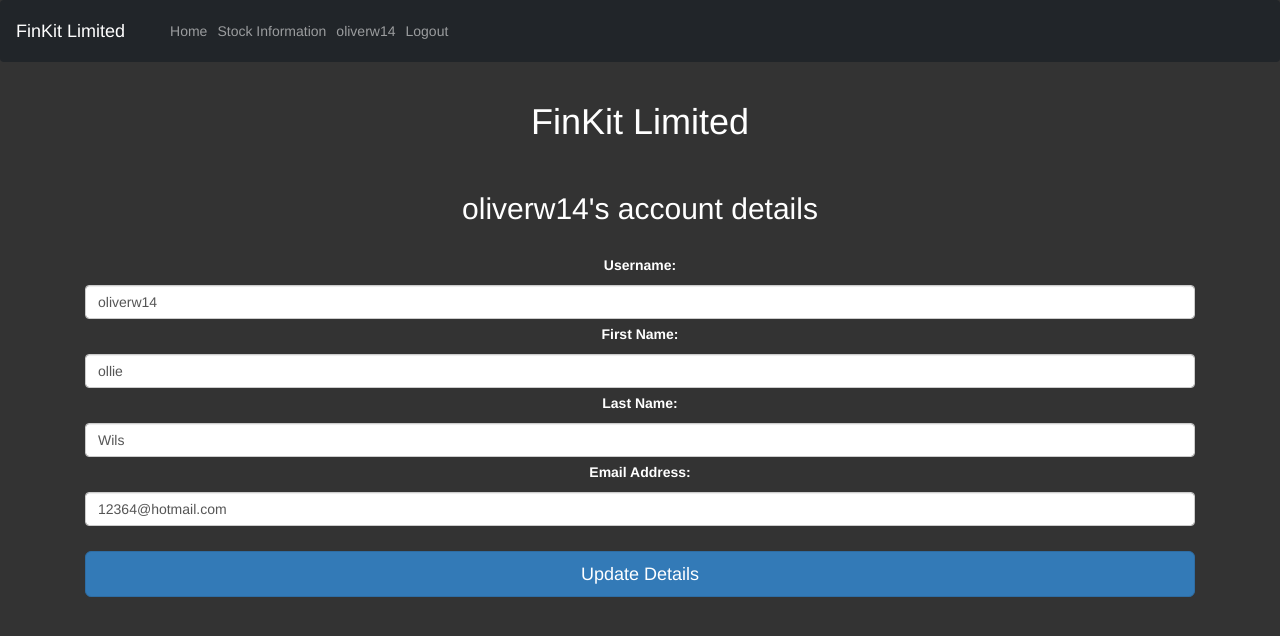
After one commit to Oliverw14/EP1447621, a Flask app: page /account/1 in a window 1280 px wide. The commit adds this page. Shown: the top 636 px of the page. Run offline with Flask 2, Linux system fonts and the light colour scheme; a user stored in the database is signed in; data comes from the database, SQL or seed files in the repository; both versions use the stored data as it was after the commit; tables that the repository leaves empty hold one stand-in row (values such as "Sample post"); some libraries are stand-ins or nearby versions.

Commit message:
more admin features

```diff
--- a/FinKit/forms.py
+++ b/FinKit/forms.py
@@ -28,3 +28,12 @@ class LoginForm(FlaskForm):
     username = StringField(label='Username:', validators = [DataRequired()])
     password = PasswordField(label='Password:', validators=[DataRequired()])
     submit = SubmitField(label='Login')
+
+class UserUpdateForm(FlaskForm):
+    username = StringField(label='Username:', validators = [Length(min=2, max=30)])
+    firstname = StringField(label='First Name:', validators=[Length(min=2, max=30)])
+    lastname = StringField(label='Last Name:', validators=[Length(min=2, max=30)])
+    email_address = StringField(label='Email Address:', validators=[Email()])
+    password_1 = PasswordField(label='Password:', validators=[Length(min=6)])
+    password_2 = PasswordField(label='Confirm Password:', validators=[Length(min=6)])
+    submit = SubmitField(label='Update Details')
--- a/FinKit/models.py
+++ b/FinKit/models.py
@@ -28,7 +28,6 @@ class User(db.Model, UserMixin):
         return bcrypt.check_password_hash(self.Password_hash, attempted_password)
 
 
-
 class Accounts(db.Model):
     id = db.Column(db.Integer(), primary_key=True)
     FirstName = db.Column(db.String(length=30), nullable=False)
--- a/FinKit/routes.py
+++ b/FinKit/routes.py
@@ -1,7 +1,7 @@
 from FinKit import app
-from flask import render_template, redirect, url_for, flash, get_flashed_messages
+from flask import render_template, redirect, request, url_for, flash, get_flashed_messages
 from FinKit.models import Accounts, User
-from FinKit.forms import RegisterForm, LoginForm
+from FinKit.forms import RegisterForm, LoginForm, UserUpdateForm
 from FinKit import db
 from flask_login import login_user, logout_user, login_required
 
@@ -53,10 +53,31 @@ def stock_page():
 @app.route('/admin')
 def admin_page():
     users = User.query.all()
-    return render_template('accountInfo.html', Users=users )
+    return render_template('adminPage.html', Users=users )
 
 @app.route('/logout')
 def logout_page():
     logout_user()
     flash("You have been logged out!", category='info')
     return redirect(url_for('home_page'))
+
+@app.route('/account/<int:id>', methods=['GET', 'POST'])
+@login_required
+def account_page(id):
+    form = UserUpdateForm()
+    show_user = User.query.filter_by(id=id).first()
+    if form.validate_on_submit():
+        show_user.Username = form.username.data
+        show_user.FirstName = form.firstname.data
+        show_user.LastName = form.lastname.data
+        show_user.Email = form.email_address.data
+
+        db.session.commit()
+        flash(f'Details for {show_user.Username} updated', category='info')
+
+    if form.errors != {}:#if there are no errors from validators
+        for err_msg in form.errors.values():
+            flash(f'There was an error in creating a user: {err_msg}', category='danger')
+
+
+    return render_template('account.html', form=form, user=show_user, id=id)
--- /dev/null
+++ b/FinKit/templates/account.html
@@ -0,0 +1,45 @@
+{% extends 'base.html' %}
+{% block title %}
+    {{ current_user.Username }}'s account
+{% endblock %}
+
+{% block content %}
+
+<body class="text-center">
+    {% if current_user.id == id or current_user.id == 3 %}
+    <div class="container">
+        <h1 class="h1 mb-3 font-weight-normal">FinKit Limited</h1>
+            <br>
+        <h2 class="h2 mb-3 font-weight-normal">{{ user.Username }}'s account details </h1>
+            <br>
+        <form method="POST" class="form-register" style="color:white">
+            {{ form.hidden_tag() }}
+
+            {{ form.username.label() }}
+            {{ form.username(class="form-control mb-2 mt-2", placeholder=user.Username, value=user.Username) }}
+
+            {{ form.firstname.label() }}
+            {{ form.firstname(class="form-control mb-2 mt-2", placeholder=user.FirstName, value=user.FirstName) }}
+
+            {{ form.lastname.label() }}
+            {{ form.lastname(class="form-control mb-2 mt-2", placeholder = user.LastName, value=user.LastName) }}
+
+            {{ form.email_address.label() }}
+            {{ form.email_address(class="form-control mb-2 mt-2", placeholder=user.Email, value=user.Email) }}
+            <br>
+            {{ form.submit(class="btn btn-lg btn-block btn-primary") }}
+    </div>
+    {% else %}
+    <div class="position-relative overflow-hidden p-3 p-md-5 m-md-3 text-center bg-dark" style="color:white">
+        <div class="p-lg-5 mx-auto my-5">
+            <h1 class="display-4 font-weight-normal">FinKit Limited</h1>
+            <p class="lead font-weight-normal">You are not authroised to view this page</p>
+            <a class="btn btn-primary" href="{{ url_for('home_page') }}">back to homepage</a>
+        </div>
+        <div class="product-device box-shadow d-none d-md-block"></div>
+        <div class="product-device product-device-2 box-shadow d-none d-md-block"></div>
+    </div>
+    {% endif %}
+</body>
+
+{% endblock %}
--- a/FinKit/templates/accountInfo.html
+++ b/FinKit/templates/adminPage.html
@@ -29,7 +29,7 @@
                     <td>{{ user.Password_hash }}</td>
                     <td>
                         <button class="btn btn-outline btn-info">Edit Info</button>
-                        <button class="btn btn-outline btn-success">View Account</button>
+                        <a href="{{ url_for('account_page', id=user.id) }}"><button class="btn btn-outline btn-success">View Account</button></a>
                     </td>
                 </tr>
             {% endfor %}
--- a/FinKit/templates/base.html
+++ b/FinKit/templates/base.html
@@ -33,7 +33,11 @@
         {% if current_user.is_authenticated %}
         <ul class="navbar-nav">
           <li class="nav-item">
-              <a class="nav-link">{{ current_user.Username }}</a>
+            {%if current_user.id == 3 %}
+              <a class="nav-link" href="{{ url_for('admin_page') }}">{{ current_user.Username }}</a>
+            {% else %}
+              <a class="nav-link" href="{{ url_for('account_page', id=current_user.id) }}">{{ current_user.Username }}</a>
+            {% endif %}
           </li>
           <li class="nav-item">
             <a class="nav-link" href="{{ url_for('logout_page') }}">Logout</a>
```
Also changed, not shown: FinKit/FinKit.db.
